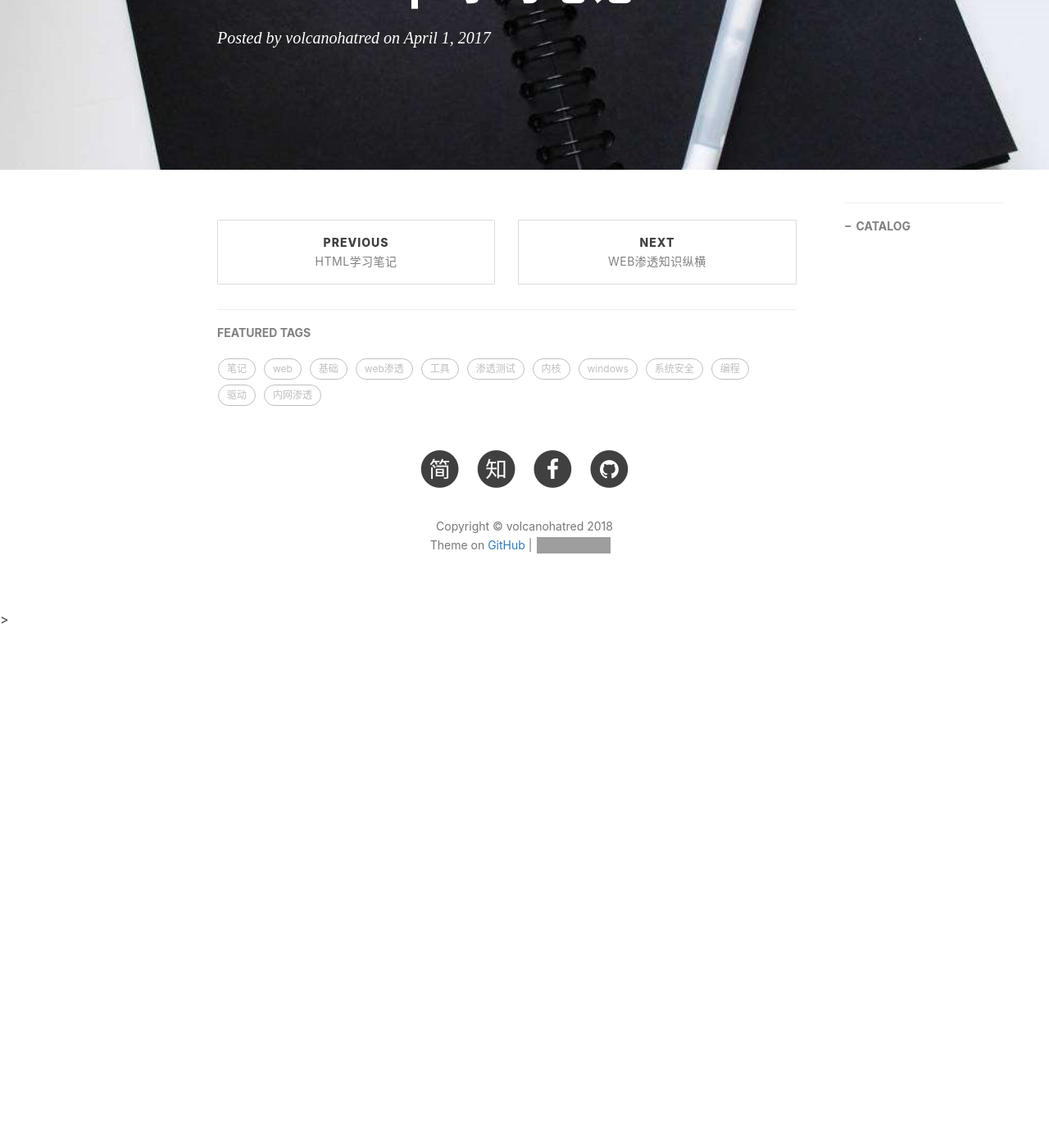
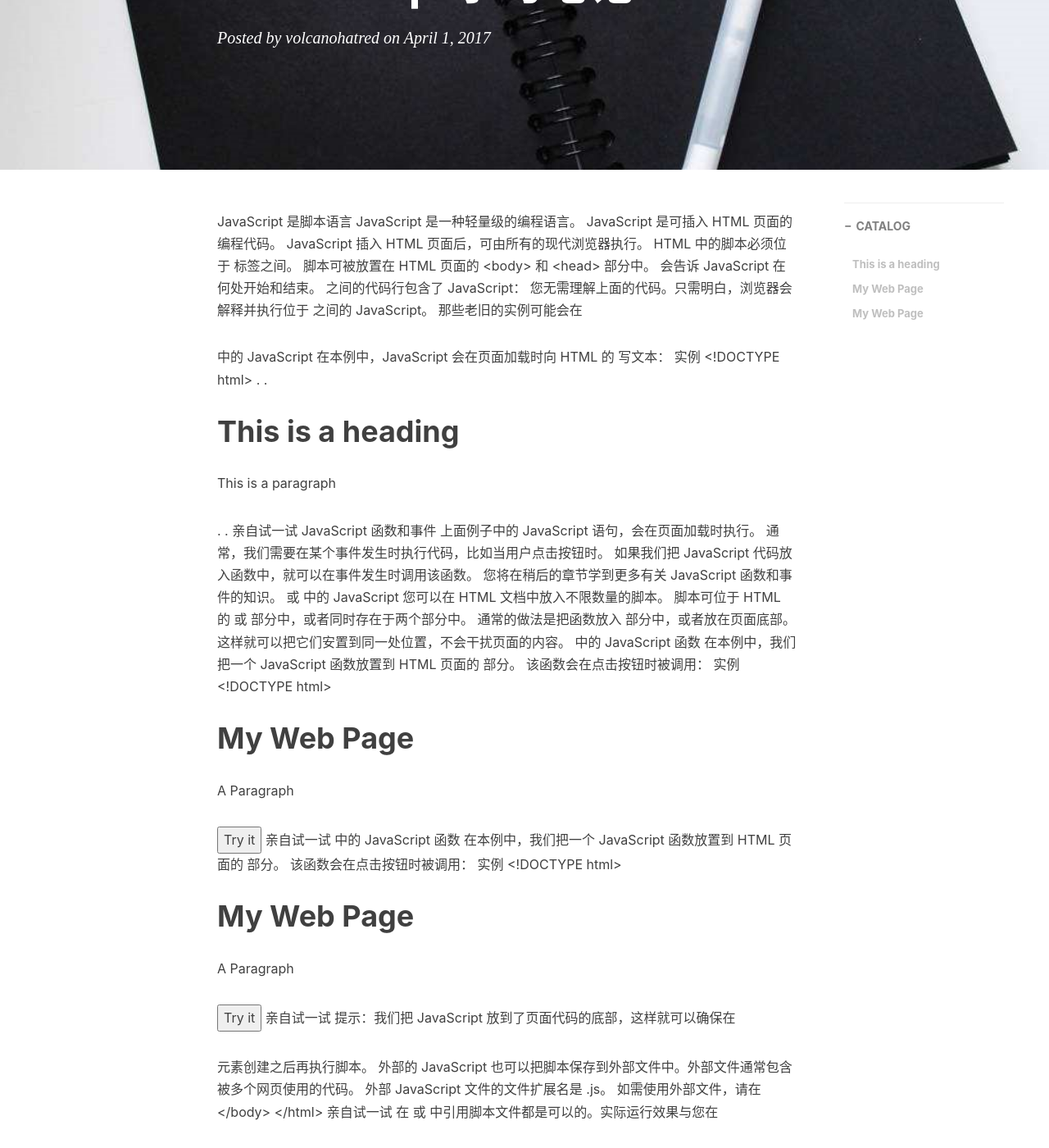
Before and after one commit to volcanohatred/volcanohatred.github.io, a Jekyll site: the page built from _posts/2017-04-10-js.md, in a window 1280 px wide and 1400 px high, scrolled down 250 px. Shown: the whole window at 82% size. Built offline with Jekyll 4.4.1, drawn with Linux system fonts in a browser that asks for light colours; nearby versions of some CDN libraries; comment, search, counter and statistics services are not loaded; before the commit the page ends 1019 px from its top, so only the background shows below that; grey boxes are pictures that could not be loaded.

Commit message:
Update 2017-04-10-js.md

```diff
--- a/_posts/2017-04-10-js.md
+++ b/_posts/2017-04-10-js.md
@@ -11,3 +11,110 @@ tags:
     - web
     - 基础
 ---
+JavaScript 是脚本语言
+JavaScript 是一种轻量级的编程语言。
+JavaScript 是可插入 HTML 页面的编程代码。
+JavaScript 插入 HTML 页面后，可由所有的现代浏览器执行。
+HTML 中的脚本必须位于 <script> 与 </script> 标签之间。
+脚本可被放置在 HTML 页面的 <body> 和 <head> 部分中。
+<script> 标签
+如需在 HTML 页面中插入 JavaScript，请使用 <script> 标签。
+<script> 和 </script> 会告诉 JavaScript 在何处开始和结束。
+<script> 和 </script> 之间的代码行包含了 JavaScript：
+<script>
+alert("My First JavaScript");
+</script>
+您无需理解上面的代码。只需明白，浏览器会解释并执行位于 <script> 和 </script> 之间的 JavaScript。
+那些老旧的实例可能会在 <script> 标签中使用 type="text/javascript"。现在已经不必这样做了。JavaScript 是所有现代浏览器以及 HTML5 中的默认脚本语言。
+<body> 中的 JavaScript
+在本例中，JavaScript 会在页面加载时向 HTML 的 <body> 写文本：
+实例
+<!DOCTYPE html>
+<html>
+<body>
+.
+.
+<script>
+document.write("<h1>This is a heading</h1>");
+document.write("<p>This is a paragraph</p>");
+</script>
+.
+.
+</body>
+</html>
+亲自试一试
+JavaScript 函数和事件
+上面例子中的 JavaScript 语句，会在页面加载时执行。
+通常，我们需要在某个事件发生时执行代码，比如当用户点击按钮时。
+如果我们把 JavaScript 代码放入函数中，就可以在事件发生时调用该函数。
+您将在稍后的章节学到更多有关 JavaScript 函数和事件的知识。
+<head> 或 <body> 中的 JavaScript
+您可以在 HTML 文档中放入不限数量的脚本。
+脚本可位于 HTML 的 <body> 或 <head> 部分中，或者同时存在于两个部分中。
+通常的做法是把函数放入 <head> 部分中，或者放在页面底部。这样就可以把它们安置到同一处位置，不会干扰页面的内容。
+<head> 中的 JavaScript 函数
+在本例中，我们把一个 JavaScript 函数放置到 HTML 页面的 <head> 部分。
+该函数会在点击按钮时被调用：
+实例
+<!DOCTYPE html>
+<html>
+
+<head>
+<script>
+function myFunction()
+{
+document.getElementById("demo").innerHTML="My First JavaScript Function";
+}
+</script>
+</head>
+
+<body>
+
+<h1>My Web Page</h1>
+
+<p id="demo">A Paragraph</p>
+
+<button type="button" onclick="myFunction()">Try it</button>
+
+</body>
+</html>
+亲自试一试
+<body> 中的 JavaScript 函数
+在本例中，我们把一个 JavaScript 函数放置到 HTML 页面的 <body> 部分。
+该函数会在点击按钮时被调用：
+实例
+<!DOCTYPE html>
+<html>
+<body>
+
+<h1>My Web Page</h1>
+
+<p id="demo">A Paragraph</p>
+
+<button type="button" onclick="myFunction()">Try it</button>
+
+<script>
+function myFunction()
+{
+document.getElementById("demo").innerHTML="My First JavaScript Function";
+}
+</script>
+
+</body>
+</html>
+亲自试一试
+提示：我们把 JavaScript 放到了页面代码的底部，这样就可以确保在 <p> 元素创建之后再执行脚本。
+外部的 JavaScript
+也可以把脚本保存到外部文件中。外部文件通常包含被多个网页使用的代码。
+外部 JavaScript 文件的文件扩展名是 .js。
+如需使用外部文件，请在 <script> 标签的 "src" 属性中设置该 .js 文件：
+实例
+<!DOCTYPE html>
+<html>
+<body>
+<script src="myScript.js"></script>
+</body>
+</html>
+亲自试一试
+在 <head> 或 <body> 中引用脚本文件都是可以的。实际运行效果与您在 <script> 标签中编写脚本完全一致。
+提示：外部脚本不能包含 <script> 标签。
```
